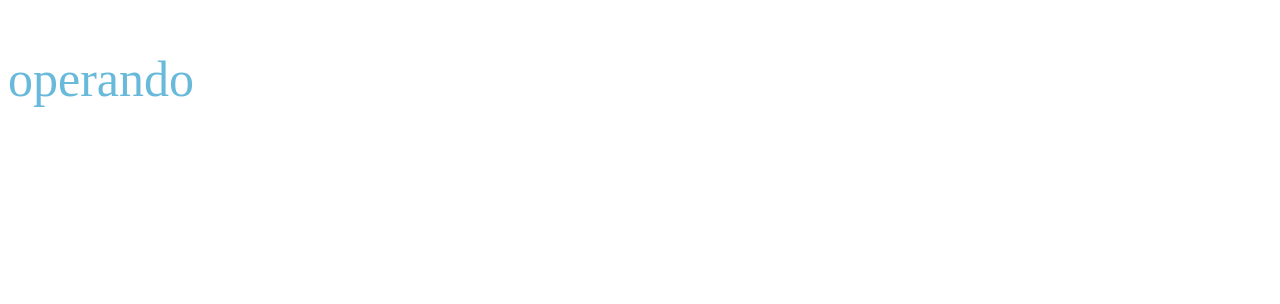
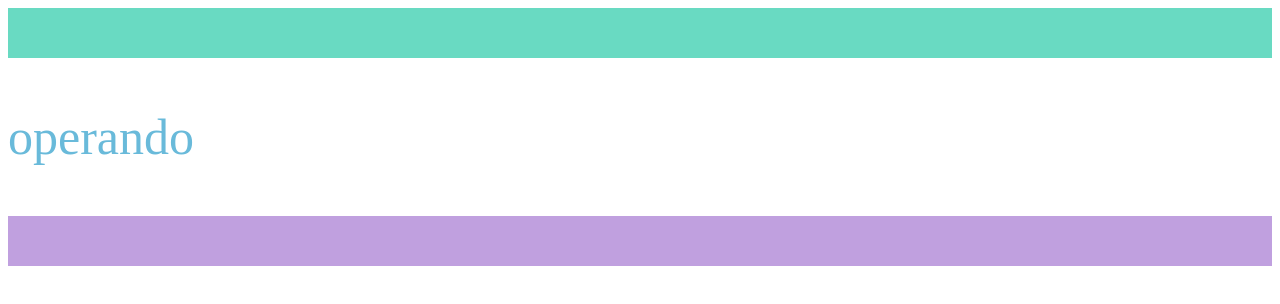
Before and after one commit to operando/operando.github.io, a plain HTML site: page index.html in a window 1280 px wide. Drawn offline with Linux system fonts and the light colour scheme.

Commit message:
css grid

```diff
--- a/index.html
+++ b/index.html
@@ -9,7 +9,13 @@
 </head>
 
 <body>
-    <p id="test">operando</p>
+    <div class="grid">
+        <div class="header"></div>
+        <div class="content">
+            <p id="test">operando</p>
+        </div>
+        <div class="footer"></div>
+    </div>
 </body>
 
 </html>
--- a/style.css
+++ b/style.css
@@ -1,4 +1,28 @@
 #test {
     font-size: 50px;
-    color: rgb(105, 186, 218)
+    color: rgb(105, 186, 218);
 }
+
+.grid {
+    display: grid;
+    grid-template-columns: 1fr;
+    grid-template-rows: 50px 1fr 50px;
+}
+
+.header {
+    grid-column-start: 1;
+    grid-column-end: 2;
+    grid-row: 1;
+    background: rgb(105, 218, 194);
+}
+
+.content {
+    grid-column: 1;
+    grid-row: 2;
+}
+
+.footer {
+    grid-column: 1;
+    grid-row: 3;
+    background: rgb(192, 160, 223);
+}
```
